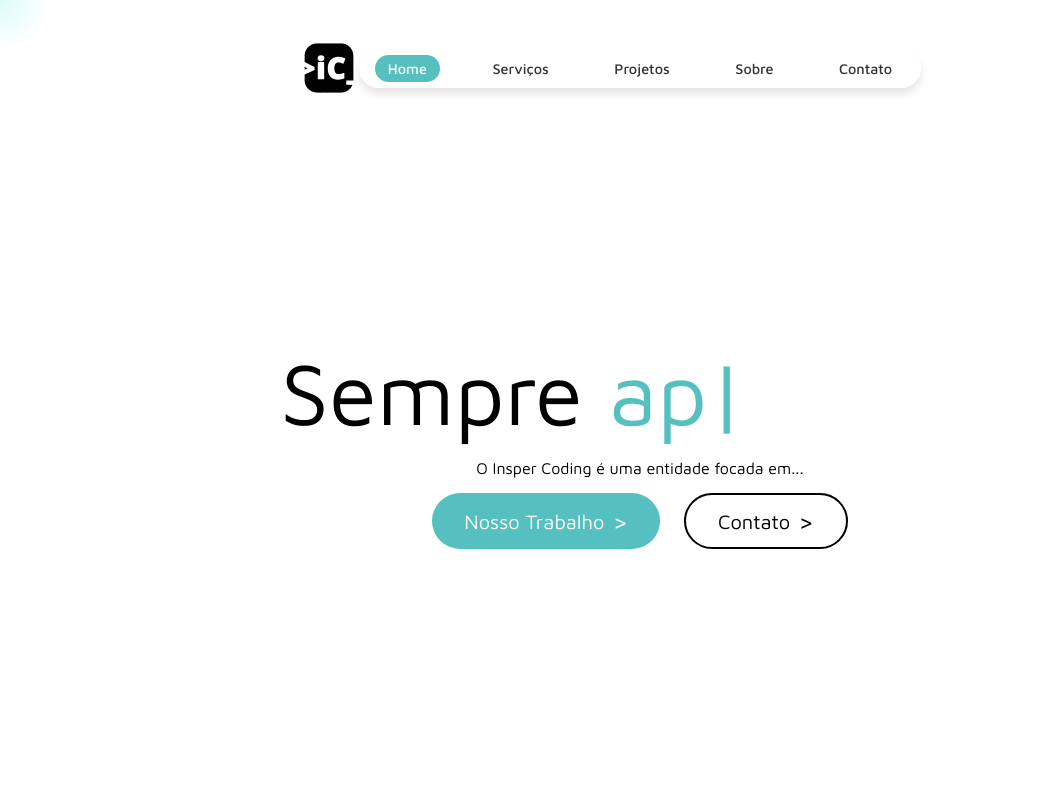
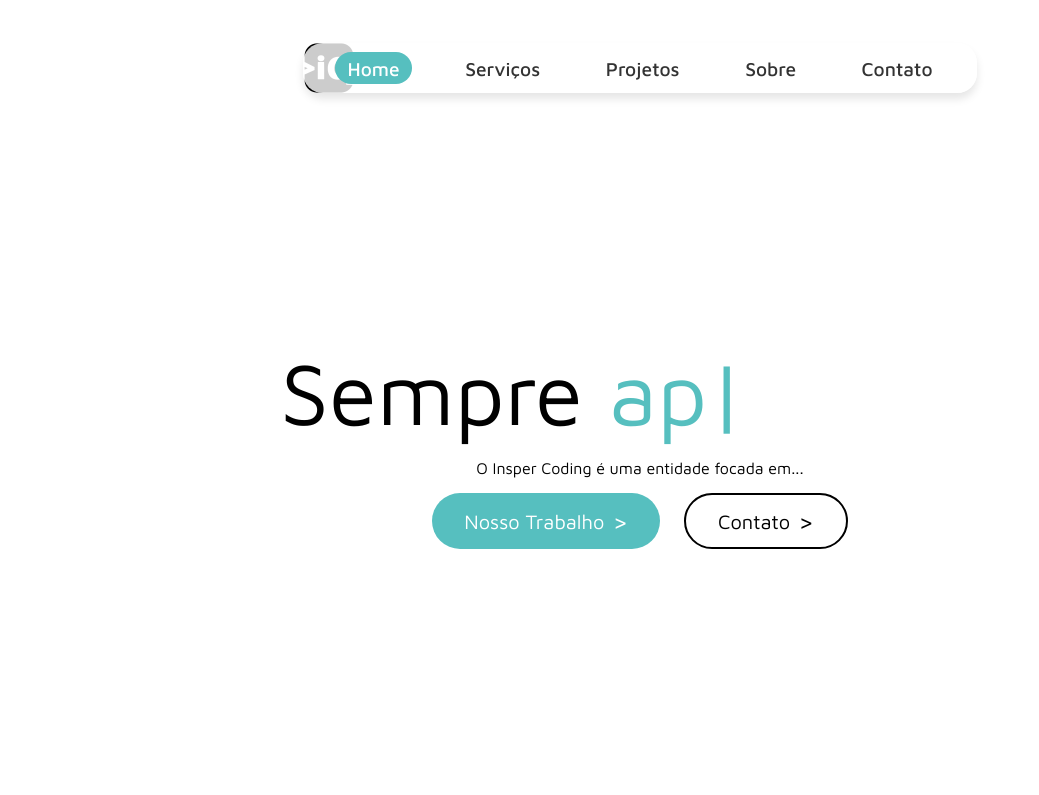
Before and after one commit to henriquetg1/ic-grupo-3-sprint-1-home-page, a React (Create React App) app in the folder home-page/: page / in a window 1280 px wide. Shown: the top 795 px of the page, without its empty margins (0-1039 px from the left). Built offline with nearby package versions, Linux system fonts and the light colour scheme.

Commit message:
style: Ajustes no Header

```diff
--- a/home-page/src/styles/Header.css
+++ b/home-page/src/styles/Header.css
@@ -26,7 +26,7 @@
 /* Navigation Styles */
 .nav {
   background-color: rgba(255, 255, 255, 0.8);
-  padding: 0.3rem 1rem;
+  padding: 0.6rem 2rem;
   border-radius: 20px;
   height: 30px;
   display: flex;
@@ -60,16 +60,16 @@
   color: #333;
   font-weight: 500;
   padding: 0.3rem 0.8rem;
-  border-radius: 15px;
+  border-radius: 20px;
   transition: background-color 0.3s ease, color 0.3s ease;
   font-family: 'Maven Pro', sans-serif;
-  font-size: 0.9rem;
+  font-size: 1.2rem;
 }
 
 /* Hover styles */
 .nav-list li a:hover,
 .nav-list li a:focus {
-  background-color: #e0e0e0;
+  background-color: #61dbdb42;
   color: #000;
 }
 
@@ -81,7 +81,7 @@
 
 .nav-list li a.active:hover,
 .nav-list li a.active:focus {
-  background-color: #69e4e49e;
+  background-color: #56bfbf;
   color: #fff;
 }
 
@@ -98,15 +98,3 @@
 .header:hover .header-hover-effect {
   opacity: 1;
 }
-
-.header-hover-effect-gradient {
-  --x: 0px;
-  --y: 0px;
-  background: radial-gradient(
-      500px circle at var(--x) var(--y),
-      rgba(29, 223, 226, 0.15),
-      transparent 10%
-  );
-  width: 100%;
-  height: 100%;
-}
```
